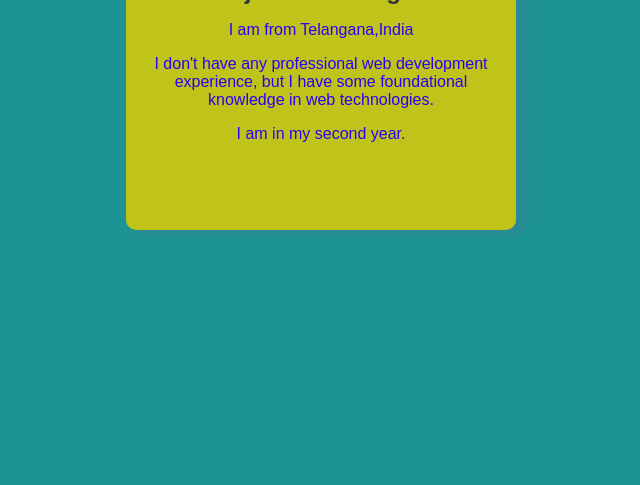
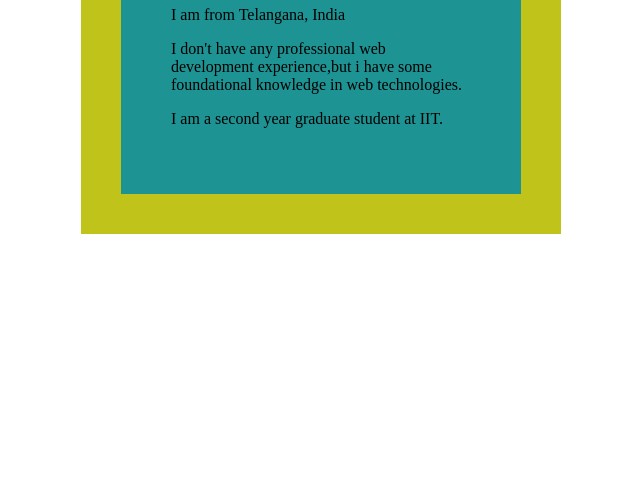
Before and after one commit to Tejasrip28/itmd-541, a plain HTML site: page ass1.html in a window 1280 px wide. Shown: the part 365-850 px from the top of the page, without its empty margins (319-959 px from the left). After the commit the page ends 800 px from the top, so only its background shows below. Drawn offline with Linux system fonts and the light colour scheme.

Commit message:
final changes

```diff
--- a/ass1.html
+++ b/ass1.html
@@ -1,53 +1,30 @@
 <!DOCTYPE html>
-<html lang="en">
+<html>
 <head>
-    <meta charset="UTF-8">
-    <meta name="viewport" content="width=device-width, initial-scale=1.0">
-    <title>Developer Info</title>
     <style>
         body {
-            margin: 15px;
-            padding: 10px;
-            font-family: Arial, sans-serif;
             display: flex;
             justify-content: center;
             align-items: center;
             height: 100vh;
-            background-color: #1e9393;
+            margin: 0;
         }
 
-        .container {
-            text-align: center;
-            display: flex;
-            justify-content: center;
-            align-items: center;
-            background-color: #c0c31a;
-            border-radius: 10px;
-            box-shadow: 8px 4px 8px rgba(167, 36, 173, 0.1);
-            padding: 20px;
-            width: 350px;
-            height: 300px;
-        }
-
-        .card h1 {
-            font-size: 24px;
-            color: #333333;
-        }
-
-        .card p {
-            font-size: 16px;
-            color: #2c00f0;
+        div {
+            background-color: #1e9393;
+            width: 300px;
+            border: 40px solid #c0c31a;
+            padding: 50px;
+            margin: 20px;
         }
     </style>
 </head>
 <body>
-    <div class="container">
-        <div class="card">
-            <h1>Tejasri Panchagiri  </h1>
-            <p>I am from Telangana,India</p>
-            <p>I don't have any professional web development experience, but I have some foundational knowledge in web technologies.</p>
-            <p>I am in my second year.</p>
-        </div>
-    </div>
+    <div>
+        <h1>Tejasri Panchagiri</h1>
+        <p>I am  from Telangana, India</p>
+        <p>I don't have any professional web development experience,but i have some foundational knowledge in web technologies.</p>
+ <p>I am a second year graduate student at IIT.</p>
+ </div>
 </body>
 </html>
```
